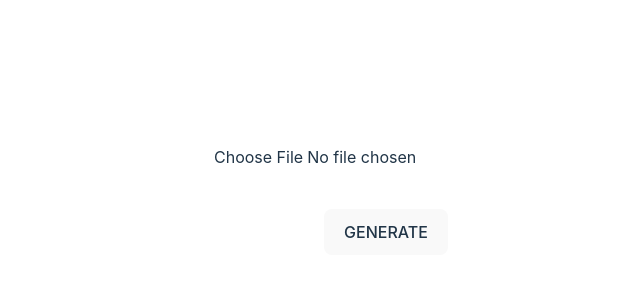
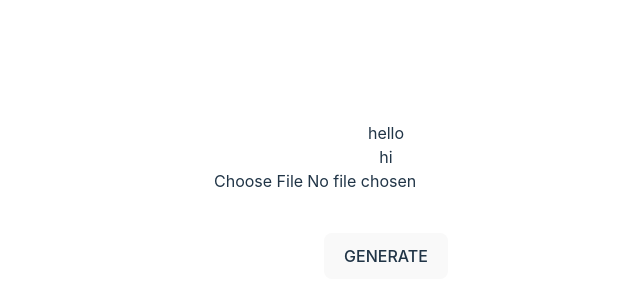
Before and after one commit to rayrhehs/color-crunch, a React (Vite) app in the folder client/: page / in a window 1280 px wide. Shown: the part 200-500 px from the top of the page, without its empty margins (254-894 px from the left). Built offline with nearby package versions, Linux system fonts and the light colour scheme.

Commit message:
Restructured App.tsx file

```diff
--- a/client/src/App.tsx
+++ b/client/src/App.tsx
@@ -1,49 +1,14 @@
-import { useState } from "react";
-import axios from "axios";
+// import { useState } from "react";
+// import axios from "axios";
+import Board from "./Board";
+import Sidebar from "./Sidebar";
 import "./App.css";
 
 function App() {
-  const [uploadedImage, setUploadedImage] = useState();
-  const [generatedImage, setGeneratedImage] = useState<string | undefined>(
-    undefined
-  );
-
-  const onSubmit = () => {
-    if (!uploadedImage) {
-      console.error("No image selected!");
-      return;
-    }
-
-    const formData = new FormData();
-
-    formData.append("image", uploadedImage);
-
-    axios
-      .post("http://127.0.0.1:5000/generate", formData, {
-        responseType: "blob",
-      })
-      .then((response) => {
-        console.log(response); // blob is returned
-        const imageUrl = URL.createObjectURL(response.data); // turns blob into a URL that img tag can use (img can only use URLs for source)
-        // window.open(imageUrl, "_blank"); // open image in new url OR inspect element the outputted image to see the URL
-        setGeneratedImage(imageUrl);
-      })
-      .catch((error) => {
-        console.error(error);
-      });
-  };
-
-  const getImage = (e: any) => {
-    setUploadedImage(e.target.files[0]);
-  };
-
   return (
     <>
-      <div className="flex flex-col justify-center items-center gap-10">
-        {generatedImage && <img src={generatedImage} alt="Generated" />}
-        <input type="file" name="file" onChange={getImage}></input>
-        <button onClick={onSubmit}>GENERATE</button>
-      </div>
+      <Board></Board>
+      <Sidebar></Sidebar>
     </>
   );
 }
--- /dev/null
+++ b/client/src/Board.tsx
@@ -0,0 +1,10 @@
+function Board() {
+  return (
+    <>
+      <p>hello</p>
+      <p>hi</p>
+    </>
+  );
+}
+
+export default Board;
--- /dev/null
+++ b/client/src/Sidebar.tsx
@@ -0,0 +1,50 @@
+import { useState } from "react";
+import axios from "axios";
+
+function Sidebar() {
+  const [uploadedImage, setUploadedImage] = useState();
+  const [generatedImage, setGeneratedImage] = useState<string | undefined>(
+    undefined
+  );
+
+  // get image from user
+  const getImage = (e: any) => {
+    setUploadedImage(e.target.files[0]);
+  };
+
+  // submit image to back-end and retrieve response
+  const onSubmit = () => {
+    if (!uploadedImage) {
+      console.error("No image selected!");
+      return;
+    }
+
+    const formData = new FormData();
+
+    formData.append("image", uploadedImage);
+
+    axios
+      .post("http://127.0.0.1:5000/generate", formData, {
+        responseType: "blob",
+      })
+      .then((response) => {
+        console.log(response); // blob is returned
+        const imageUrl = URL.createObjectURL(response.data); // turns blob into a URL that img tag can use (img can only use URLs for source)
+        // window.open(imageUrl, "_blank"); // open image in new url OR inspect element the outputted image to see the URL
+        setGeneratedImage(imageUrl);
+      })
+      .catch((error) => {
+        console.error(error);
+      });
+  };
+
+  return (
+    <div className="flex flex-col justify-center items-center gap-10">
+      {generatedImage && <img src={generatedImage} alt="Generated" />}
+      <input type="file" name="file" onChange={getImage}></input>
+      <button onClick={onSubmit}>GENERATE</button>
+    </div>
+  );
+}
+
+export default Sidebar;
```
